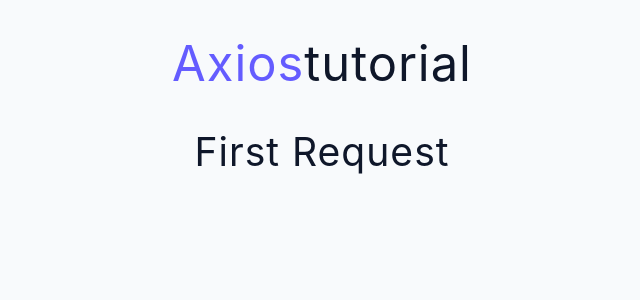
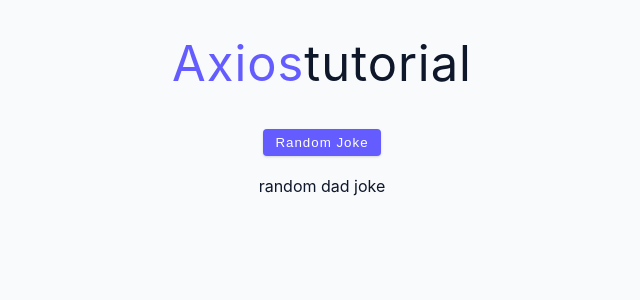
Before and after one commit to viktishchenko/rehearsal, a React (Create React App) app in the folder basics/: page / in a window 1280 px wide. Shown: the top 300 px of the page, without its empty margins (318-958 px from the left). Built offline with nearby package versions, Linux system fonts and the light colour scheme; no server answers.

Commit message:
feat: axios w headers

```diff
--- a/basics/src/App.js
+++ b/basics/src/App.js
@@ -1,5 +1,5 @@
 import Title from "./tutorial/13-axios/components/Title";
-import FirstRequest from "./tutorial/13-axios/examples/1-first-request";
+import FirstRequest from "./tutorial/13-axios/examples/2-headers";
 
 function App() {
   return (
--- a/basics/src/tutorial/13-axios/examples/2-headers.js
+++ b/basics/src/tutorial/13-axios/examples/2-headers.js
@@ -1,13 +1,25 @@
 import { useState } from "react";
+import axios from "axios";
 
-const url = "https://icanhazdadjoke.com/";
+const url = "https://api.chucknorris.io/jokes/random";
+
 // Accept : 'application/json'
 
 const Headers = () => {
   const [joke, setJoke] = useState("random dad joke");
 
   const fetchJoke = async () => {
-    console.log("fetch dad joke");
+    try {
+      const { data } = await axios(url, {
+        headers: {
+          Accept:
+            "text/html, application/xhtml+xml, application/xml;q=0.9, */*;q=0.8",
+        },
+      });
+      setJoke(data.value);
+    } catch (error) {
+      console.log(error.response);
+    }
   };
 
   return (
```
Also changed, not shown: basics/src/assets/13/axios-w-headers.png (added).
